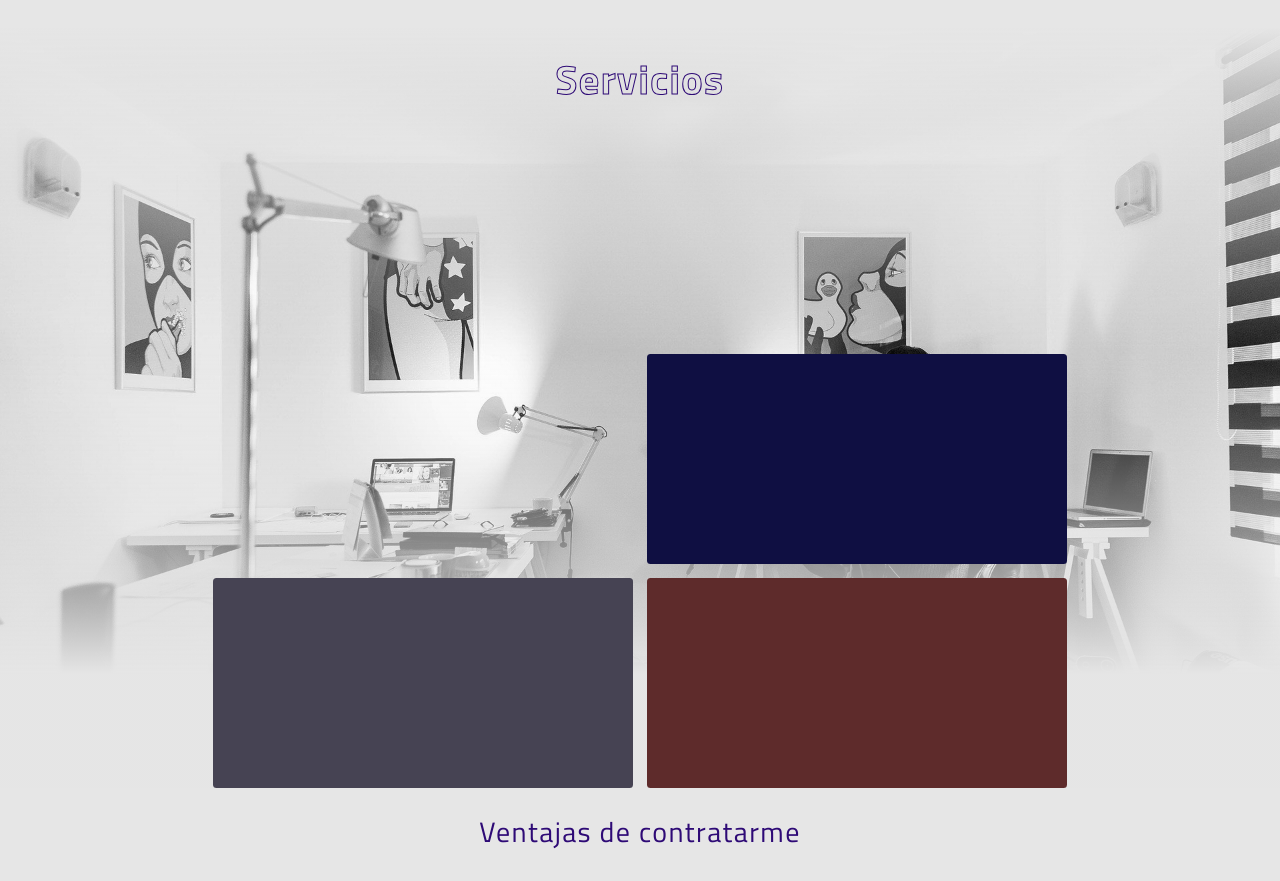
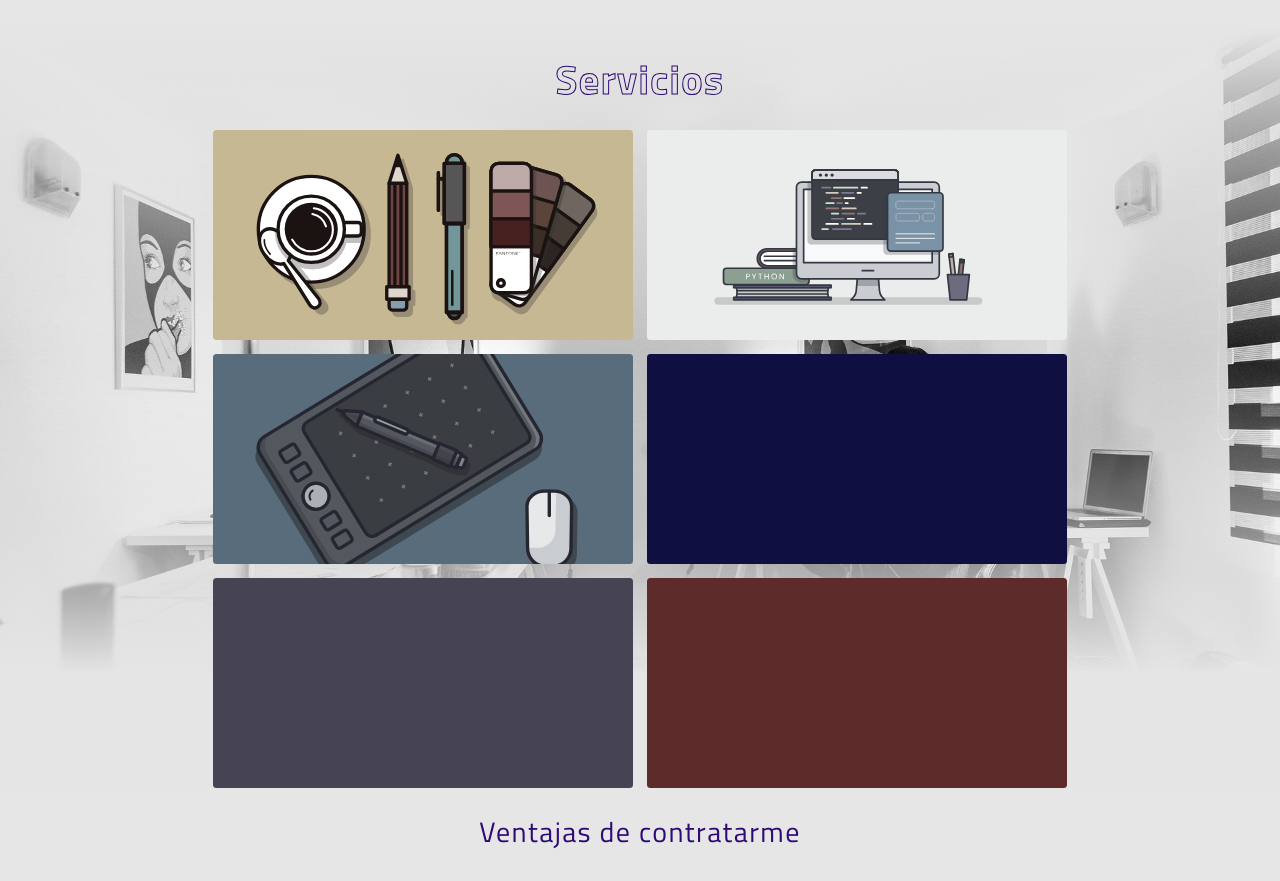
Before and after one commit to JohnMcKrazy/Portfolio_old, a plain HTML site: page index.html in a window 1280 px wide. Shown: the part 1460-2341 px from the top of the page. Drawn offline with Linux system fonts and the light colour scheme; the site is published under a folder, as on GitHub Pages, so addresses that start at the root find nothing.

Commit message:
img url change

```diff
--- a/assets/scss/styles.scss
+++ b/assets/scss/styles.scss
@@ -1750,15 +1750,15 @@ BUTTON {
         }
 
         #btn_service_gd {
-            background: url('/assets/svg/hero/day71-designer-tool-essential.svg') no-repeat center;
+            background: url('../svg/hero/day71-designer-tool-essential.svg') no-repeat center;
             background-size: cover;
         }
         #btn_service_dev {
-            background: url('/assets/svg/hero/day93-programing.svg') no-repeat center;
+            background: url('../svg/hero/day93-programing.svg') no-repeat center;
             background-size: cover;
         }
         #btn_service_il {
-            background: url('/assets/svg/hero/day70-designer-fav-tool-wacom.svg') no-repeat center;
+            background: url('../svg/hero/day70-designer-fav-tool-wacom.svg') no-repeat center;
             background-size: cover;
         }
         #btn_service_il2 {
```
Also changed, not shown: assets/scss/styles.css, assets/scss/styles.min.css.
